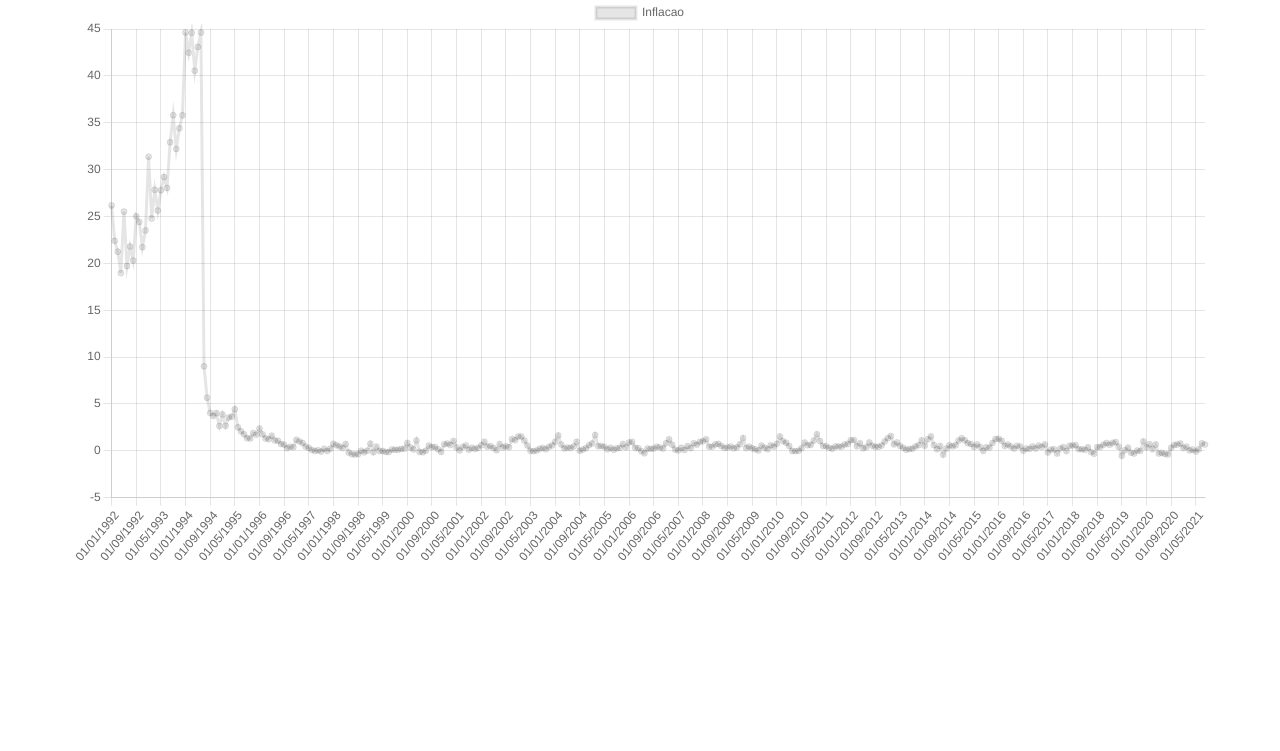
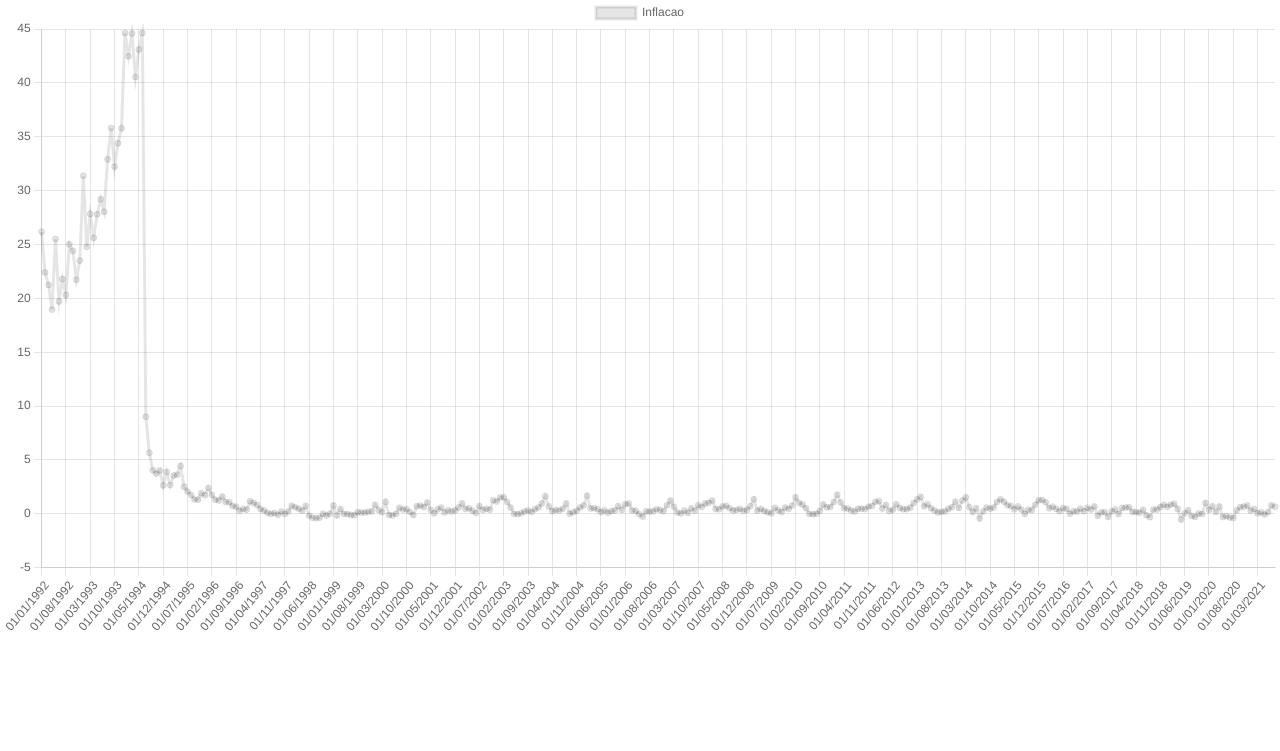
Before and after one commit to RafaCarlos/projeto-integrador, a plain HTML site: page index.html in a window 1280 px wide. Shown: the part 49-800 px from the top of the page. Drawn offline with nearby package versions, Linux system fonts and the light colour scheme.

Commit message:
modificado tamanho do grafico

```diff
--- a/style.css
+++ b/style.css
@@ -5,10 +5,10 @@
 
 .container {
     margin: 0 auto;
-    width: 1140px;
+    width: 1500 px;
 }
 
 canvas {
     width: 100%;
-    height: 600px;
+    height: 800px;
 }
```
